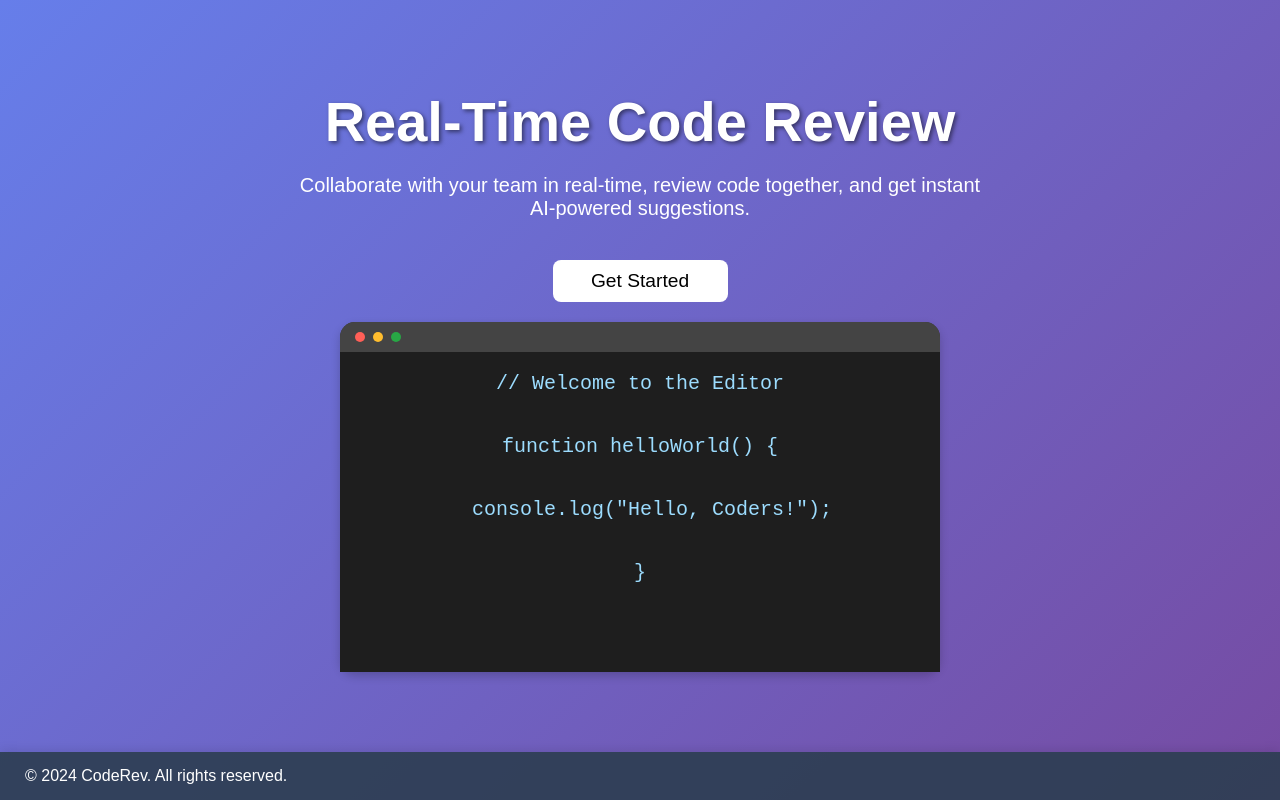
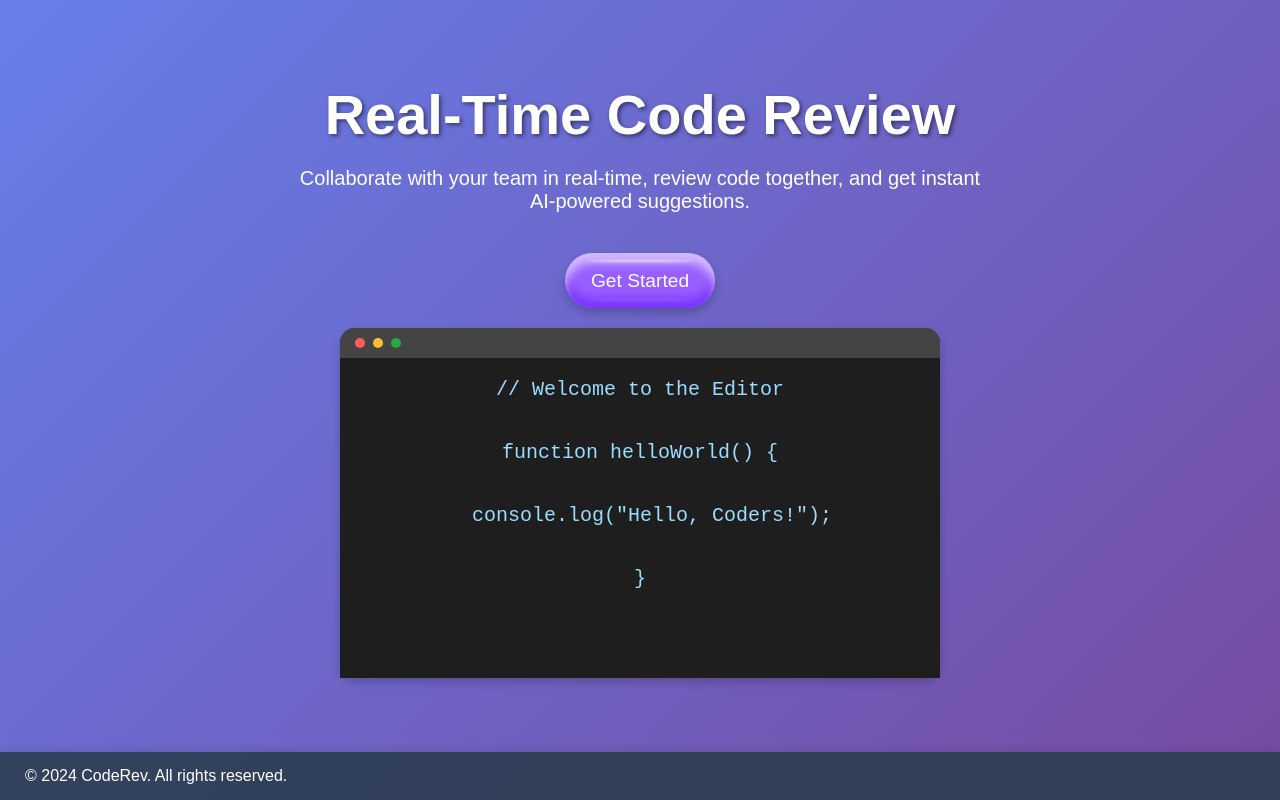
Before and after one commit to sridurgeshv/code-review-webapp, a React (Create React App) app in the folder client/: page / in a window 1280 px wide. Built offline with nearby package versions, Linux system fonts and the light colour scheme; no server answers.

Commit message:
css changes in welcome button

```diff
--- a/client/src/components/Welcome/index.css
+++ b/client/src/components/Welcome/index.css
@@ -30,20 +30,81 @@ p {
 }
 
 .start-button {
-  background-color: white;
-  color: black;
-  padding: 10px 30px;
-  border-radius: 8px;
+  position: relative;
+  width: 150px;
+  height: 55px;
+  border-radius: 45px;
+  border: none;
+  background-color: rgb(151, 95, 255); /* Jelly button background */
+  color: white;
+  box-shadow: 0px 10px 10px rgb(210, 187, 253) inset,
+              0px 5px 10px rgba(5, 5, 5, 0.212),
+              0px -10px 10px rgb(124, 54, 255) inset;
+  cursor: pointer;
+  display: flex;
+  align-items: center;
+  justify-content: center;
   font-size: 1.2rem;
-  cursor: pointer;
-  border: none;
-  width: 175px;
   transition: background-color 0.3s ease;
 }
 
+.start-button::before {
+  width: 70%;
+  height: 2px;
+  position: absolute;
+  background-color: rgba(250, 250, 250, 0.678);
+  content: "";
+  filter: blur(1px);
+  top: 7px;
+  border-radius: 50%;
+}
+
+.start-button::after {
+  width: 70%;
+  height: 2px;
+  position: absolute;
+  background-color: rgba(250, 250, 250, 0.137);
+  content: "";
+  filter: blur(1px);
+  bottom: 7px;
+  border-radius: 50%;
+}
+
 .start-button:hover {
-  background-color: black;
-  color: white;
+  animation: jello-horizontal 0.9s both;
+  color: black;
+  background-color: rgb(151, 95, 255);
+}
+
+/* Jelly button animation */
+@keyframes jello-horizontal {
+  0% {
+    transform: scale3d(1, 1, 1);
+  }
+
+  30% {
+    transform: scale3d(1.25, 0.75, 1);
+  }
+
+  40% {
+    transform: scale3d(0.75, 1.25, 1);
+  }
+
+  50% {
+    transform: scale3d(1.15, 0.85, 1);
+  }
+
+  65% {
+    transform: scale3d(0.95, 1.05, 1);
+  }
+
+  75% {
+    transform: scale3d(1.05, 0.95, 1);
+  }
+
+  100% {
+    transform: scale3d(1, 1, 1);
+  }
 }
 
 .mock-browser {
```
